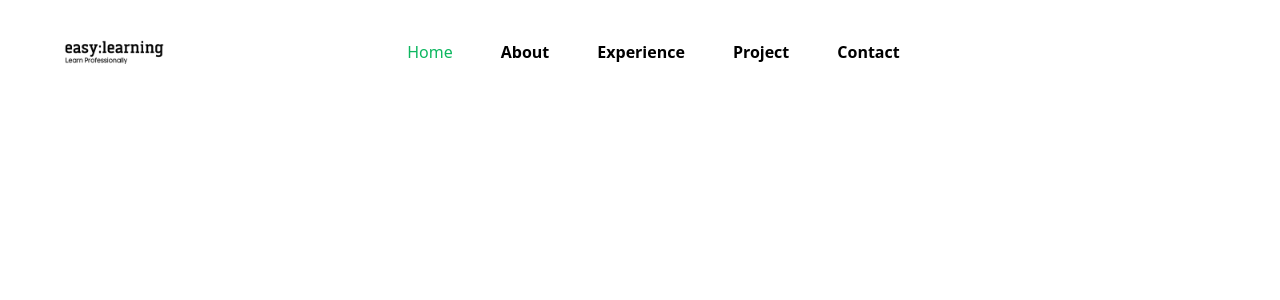
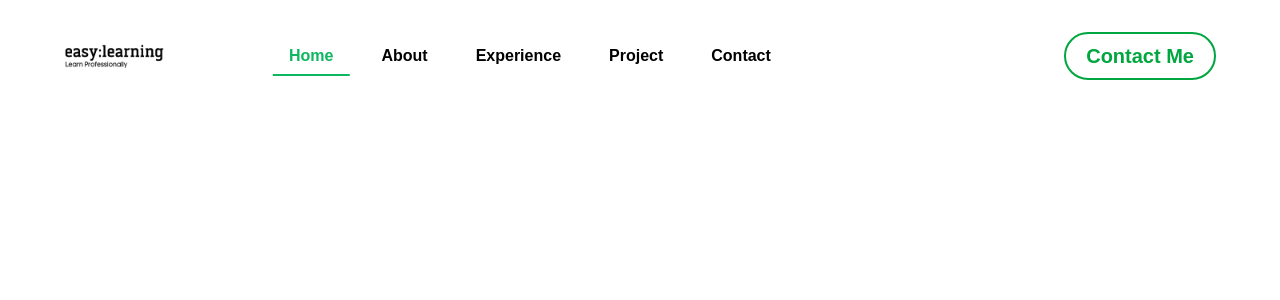
Before and after one commit to mohammedmuqtadir41-cmyk/nextjs-portfolio, a Next.js app: page / in a window 1280 px wide. Shown: the top 300 px of the page. Built offline with nearby package versions, Linux system fonts and the light colour scheme; no server answers; the database is empty.

Commit message:
Completed final nav bar

```diff
--- a/src/app/globals.css
+++ b/src/app/globals.css
@@ -5,15 +5,113 @@
   --foreground: #171717;
 }
 
-theme {
-  --background-image-gradient-radial: radial-gradient(var(--tw-gradient-stops));
-  --background-image-gradient-conic: conic-gradient(
-    from 180deg at 50% 50%,
-    var(--tw-gradient-stops)
-  );
+html {
+  font-family: "Rubik", sans-serif;
 }
 
 body {
-  background: var(--background);
-  color: var(--foreground);
+  background: #ffffff;
+  color: #000000;
 }
+
+/* Navbar animation */
+.animation-hover {
+  position: relative;
+}
+
+.animation-hover::after {
+  background: none;
+  content: "";
+  height: 2px;
+  width: 0;
+  background: #0DB760;
+  left: 50%;
+  display: block;
+  bottom: 0;
+  position: absolute;
+  transition:
+    width 0.3s ease 0s,
+    left 0.3s ease 0s;
+}
+
+.animation-active::after {
+  left: 0;
+  width: 100%;
+}
+
+.animation-hover:hover::after {
+  left: 0;
+  width: 100%;
+}
+
+/* Custom scrollbar */
+body::-webkit-scrollbar {
+  width: 5px;
+}
+
+body::-webkit-scrollbar-track {
+  box-shadow: inset 0 0 6px rgba(0, 0, 0, 0.3);
+}
+
+body::-webkit-scrollbar-thumb {
+  background-color: darkgrey;
+  outline: 1px solid slategrey;
+}
+
+/* Project wrapper */
+.project-wrapper {
+  display: flex;
+  list-style: none;
+  height: 350px;
+  overflow-x: scroll;
+  padding: 20px 0;
+  flex: 0 0 600px;
+}
+
+.project-wrapper li {
+  flex: 0 0 300px;
+  margin: 0 20px 0 0;
+}
+
+.project-wrapper li:last-of-type {
+  margin: 0;
+}
+
+/* Progress bar */
+.progress-bar {
+  position: fixed;
+  top: 0;
+  left: 0;
+  right: 0;
+  height: 10px;
+  background: var(--red);
+  transform-origin: 0%;
+}
+
+/* Circular progress */
+#progress {
+  transform: rotate(-90deg);
+}
+
+circle {
+  stroke-dashoffset: 0;
+  stroke-width: 15%;
+  fill: none;
+}
+
+#progress .indicator {
+  stroke: red;
+}
+
+/* Timeline */
+.MuiTimelineItem-root::before {
+  flex: 0 !important;
+}
+
+.MuiTimelineDot-root {
+  background-color: rgba(47, 171, 115, 1) !important;
+}
+
+.MuiTimelineConnector-root {
+  background-color: rgba(47, 171, 115, 1) !important;
+}
--- a/src/components/client-view/about/index.js
+++ b/src/components/client-view/about/index.js
@@ -1,5 +1,6 @@
 'use client'
 
-export default function AboutClientView(){
+export default function AboutClientView({data}){
+   console.log(data);
    return <div>This the About Client View</div>
 }
--- a/src/components/client-view/experience/index.js
+++ b/src/components/client-view/experience/index.js
@@ -1,5 +1,6 @@
 'use client'
 
-export default function ExperienceAndEducationClientView(){
+export default function ExperienceAndEducationClientView({data}){
+   console.log(data);
    return <div>This the Experience Client View</div>
 }
--- a/src/components/client-view/navbar/index.js
+++ b/src/components/client-view/navbar/index.js
@@ -1,9 +1,9 @@
 "use client";
-
+// 6:02
 import { useState } from "react";
 import Image from "next/image";
 import logo from "../../../assets/logo.png";
-import { Link as LinkScroll } from "react-scroll";
+import { Link as LinkScroll, scroller } from "react-scroll";
 
 const menuItems = [
   {
@@ -39,10 +39,14 @@ function CreateMenus({ activeLink, getMenuItems, setActiveLink }) {
       duration={1000}
       onSetActive={() => setActiveLink(item.id)}
       className={`px-4 py-2 mx-2 cursor-pointer
-                inline-block relative ${
+        inline-block relative font-semibold
+        after:absolute after:bottom-0 after:left-1/2
+        after:h-[2px] after:bg-[#0DB760]
+        after:transition-all after:duration-300
+        ${
           activeLink === item.id
-                        ? "text-[#0DB760]"
-                        : "text-black font-bold hover:text-[#0DB760]"
+            ? "text-[#0DB760] after:w-full after:-translate-x-1/2"
+            : "text-black hover:text-[#0DB760] after:w-0 after:-translate-x-1/2 hover:after:w-full"
         }`}
     >
       {item.label}
@@ -51,7 +55,6 @@ function CreateMenus({ activeLink, getMenuItems, setActiveLink }) {
 }
 
 export default function Navbar() {
-
   const [activeLink, setActiveLink] = useState("home");
   const [scrollActive, setScrollActive] = useState(false);
 
@@ -65,9 +68,7 @@ export default function Navbar() {
           className="max-w-screen-xl px-6 sm:px-8 lg:px-16
                         mx-auto grid grid-flow-col py-3 sm:py-4"
         >
-
           <div className="col-start-1 col-end-2 flex items-center">
-
             <div
               className="cursor-pointer flex gap-2 font-bold
                                 items-center text-[20px] text-[#0DB760]"
@@ -80,7 +81,6 @@ export default function Navbar() {
                 quality={100}
               />
             </div>
-
           </div>
 
           <ul
@@ -94,6 +94,20 @@ export default function Navbar() {
             />
           </ul>
 
+          <div className="col-start-10 col-end-12 flex justify-end">
+            <button
+              onClick={() =>
+                scroller.scrollTo("contact", {
+                  duration: 1500,
+                  delay: 100,
+                  smooth: true,
+                })
+              }
+              className="py-2 px-5 border-2 border-green-600 text-green-600
+              font-semibold rounded-full text-xl hover:bg-gray-400 hover:text-white hover:shadow-lg
+               transition-all duration-300 ease-in-out"
+            >Contact Me</button>
+          </div>
         </nav>
       </header>
     </>
```
Lines whose indentation alone changed are shown as unchanged.
